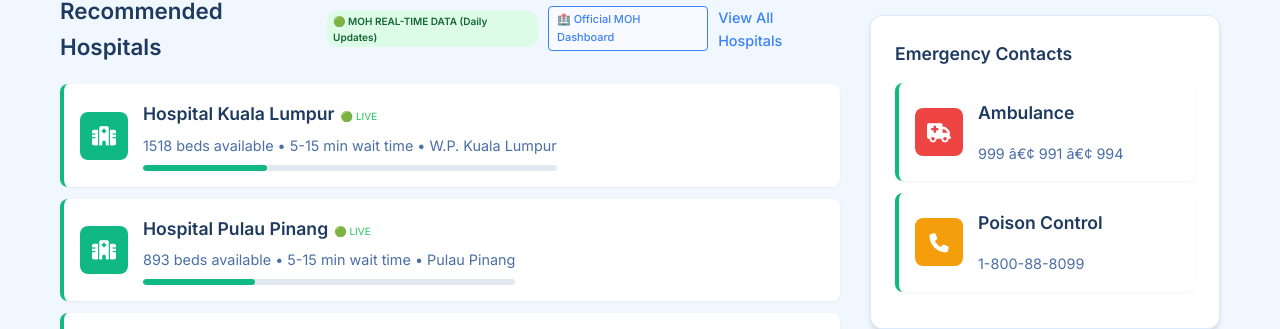
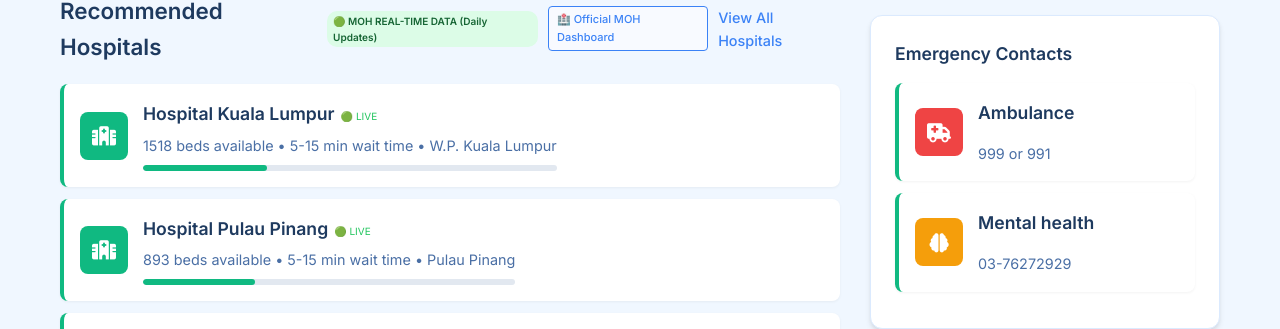
Before and after one commit to theme613/holybed, a Next.js app: page / in a window 1280 px wide. Shown: the part 1157-1486 px from the top of the page. Built offline with nearby package versions, Linux system fonts and the light colour scheme.

Commit message:
frontend change

```diff
--- a/pages/emergency.js
+++ b/pages/emergency.js
@@ -38,7 +38,7 @@ const fetchNearbyHospitals = async (userLocation) => {
         location: new window.google.maps.LatLng(userLocation.lat, userLocation.lng),
         radius: 15000, // 15km
         type: 'hospital',
-        fields: ['place_id', 'name', 'geometry', 'formatted_address', 'rating', 'user_ratings_total', 'business_status', 'opening_hours']
+        fields: ['place_id', 'name', 'geometry', 'formatted_address', 'vicinity', 'rating', 'user_ratings_total', 'business_status', 'opening_hours']
       };
 
       // Note: Google Places API has a limit of 20 results per request
@@ -117,11 +117,31 @@ const fetchNearbyHospitals = async (userLocation) => {
                   return null;
                 }
 
+                // Get the best available address
+                let address = 'Address not available';
+                if (place.formatted_address) {
+                  address = place.formatted_address;
+                  console.log(`📍 ${place.name} - Using formatted_address: ${address}`);
+                } else if (place.vicinity) {
+                  address = place.vicinity;
+                  console.log(`📍 ${place.name} - Using vicinity: ${address}`);
+                } else {
+                  // Fallback: try to get address from reverse geocoding
+                  console.log(`📍 ${place.name} - No address available, will use reverse geocoding`);
+                  address = 'Getting address...';
+
+                  // We'll update this with reverse geocoding later
+                  // For now, use coordinates as ultimate fallback
+                  const coords = `${place.geometry.location.lat().toFixed(4)}, ${place.geometry.location.lng().toFixed(4)}`;
+                  address = `Near ${coords}`;
+                  console.log(`📍 ${place.name} - Using coordinates fallback: ${address}`);
+                }
+
                 const hospital = {
                   name: place.name,
                   lat: place.geometry.location.lat(),
                   lng: place.geometry.location.lng(),
-                  address: place.formatted_address || 'Address not available',
+                  address: address,
                   rating: place.rating || 0,
                   userRatingsTotal: place.user_ratings_total || 0,
                   isOpen: isOpen,
--- a/pages/index.js
+++ b/pages/index.js
@@ -224,12 +224,12 @@ export default function Home() {
   const emergencyContacts = [
     {
       service: 'Ambulance',
-      number: '999 â€¢ 991 â€¢ 994',
+      number: '999 or 991',
       color: 'red'
     },
     {
-      service: 'Poison Control',
-      number: '1-800-88-8099',
+      service: 'Mental health',
+      number: '03-76272929',
       color: 'orange'
     }
   ];
@@ -1424,7 +1424,7 @@ export default function Home() {
                 {emergencyContacts.map((contact, index) => (
                   <div key={index} className="status-item">
                     <div className={`status-icon ${contact.color}`}>
-                      <i className={contact.service === 'Ambulance' ? 'fas fa-ambulance' : 'fas fa-phone'}></i>
+                      <i className={contact.service === 'Ambulance' ? 'fas fa-ambulance' : 'fas fa-brain'}></i>
                     </div>
                     <div className="status-info">
                       <h3>{contact.service}</h3>
--- a/pages/result.js
+++ b/pages/result.js
@@ -484,7 +484,7 @@ export default function Result() {
     return (
       <>
         <Head>
-          <title>No Results - Symptom Finder</title>
+          <title>No Results - Holy bed</title>
         </Head>
         <div style={{padding: '40px', textAlign: 'center'}}>
           <h2>No Analysis Results Found</h2>
@@ -508,7 +508,7 @@ export default function Result() {
   return (
     <>
       <Head>
-        <title>Analysis Results - Symptom Finder</title>
+        <title>Analysis Results - Holy bed</title>
         <meta name="description" content="Your symptom analysis results" />
         <script
           src="https://maps.googleapis.com/maps/api/js?key=AIzaSyD-AGIwmIduMMKvK9xtfSyN55xUmqEBdEQ&libraries=places,marker,geometry&v=weekly&callback=initMap"
@@ -540,7 +540,7 @@ export default function Result() {
               <div style={{display: 'flex', alignItems: 'center', gap: '10px'}}>
                 <i className="fas fa-hospital" style={{fontSize: '1.8rem', color: '#007bff'}}></i>
                 <h1 style={{fontSize: '1.5rem', fontWeight: '600', margin: 0}}>
-                  Symptom <span style={{color: '#007bff'}}>Finder</span>
+                  Holy <span style={{color: '#007bff'}}>bed</span>
                 </h1>
               </div>
               <button onClick={goBack} style={{
```
